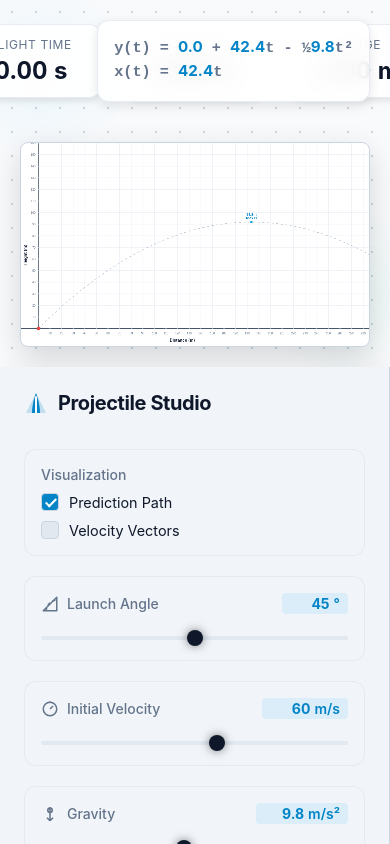
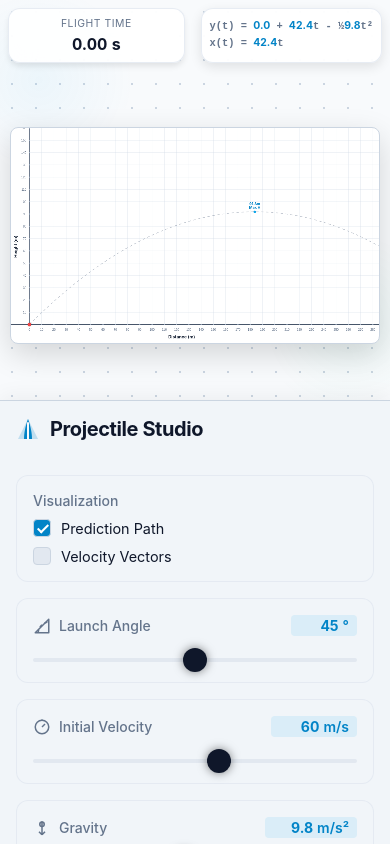
Before and after one commit to bhanushaliparthhitesh/Projectile-Motion-Virtual-Lab, a plain HTML site: page index.html in a window 390 px wide. Drawn offline with Linux system fonts and the light colour scheme.

Commit message:
Version-3

```diff
--- a/index.html
+++ b/index.html
@@ -174,11 +174,11 @@
                     <div class="stat-title">Flight Time</div>
                     <div class="stat-value" id="timeStat">0.00 s</div>
                 </div>
-                <div class="stat-card">
+                <div class="stat-card hide-mobile">
                     <div class="stat-title">Max Height</div>
                     <div class="stat-value" id="heightStat">0.00 m</div>
                 </div>
-                <div class="stat-card">
+                <div class="stat-card hide-mobile">
                     <div class="stat-title">Range</div>
                     <div class="stat-value" id="rangeStat">0.00 m</div>
                 </div>
--- a/style.css
+++ b/style.css
@@ -391,10 +391,98 @@ canvas {
     .sidebar {
         width: 100%;
         order: 2; /* Move controls below canvas on mobile */
+        padding: 16px;
+        box-shadow: 0 -4px 20px rgba(0,0,0,0.05);
+        border-right: none;
+        border-top: 1px solid var(--instrument-border);
     }
 
     .main-stage {
         height: 60vh;
+        min-height: 400px;
         order: 1;
+
+        /* Grid Layout for Header Split */
+        display: grid;
+        grid-template-columns: 1fr 1fr;
+        grid-template-rows: auto 1fr;
+        align-content: start;
+    }
+
+    /* 1. Refine Stats HUD for Mobile */
+    .stats-hud {
+        grid-column: 1;
+        grid-row: 1;
+
+        display: flex;
+        flex-wrap: wrap;
+        gap: 8px;
+        padding: 8px; /* Reduce padding to fit */
+        justify-content: center;
+        align-items: center;
+    }
+
+    .stat-card {
+        flex: 1;
+        width: 100%; /* Fill the grid cell */
+        min-width: 0; /* Allow shrinking */
+        padding: 8px 4px;
+        margin: 0;
+    }
+
+    .stat-title {
+        font-size: 0.65rem;
+    }
+
+    .stat-value {
+        font-size: 1.0rem;
+    }
+
+    /* 2. Optimize Equation Panel sizing */
+    .equation-panel {
+        /* Reset absolute positioning */
+        position: static;
+        grid-column: 2;
+        grid-row: 1;
+
+        margin: 8px;
+        padding: 8px;
+        font-size: 0.7rem;
+        display: flex;
+        flex-direction: column;
+        justify-content: center;
+    }
+
+    .eq-row {
+        font-size: 0.65rem;
+        white-space: nowrap; /* Prevent ugly wrapping */
+    }
+
+    /* Canvas */
+    .canvas-container {
+        grid-column: 1 / -1; /* Span full width */
+        grid-row: 2;
+        padding: 10px;
+    }
+
+    /* 3. Ensure Touch-Friendly Controls */
+    .controls-section {
+        gap: 16px;
+    }
+
+    /* Make range sliders explicitly taller touch targets */
+    input[type=range]::-webkit-slider-thumb {
+        height: 24px;
+        width: 24px;
+        margin-top: -10px;
+    }
+
+    .btn {
+        padding: 14px; /* Larger tap area */
+    }
+
+    /* 4. Hide Auxiliary Stats */
+    .hide-mobile {
+        display: none !important;
     }
 }
```
